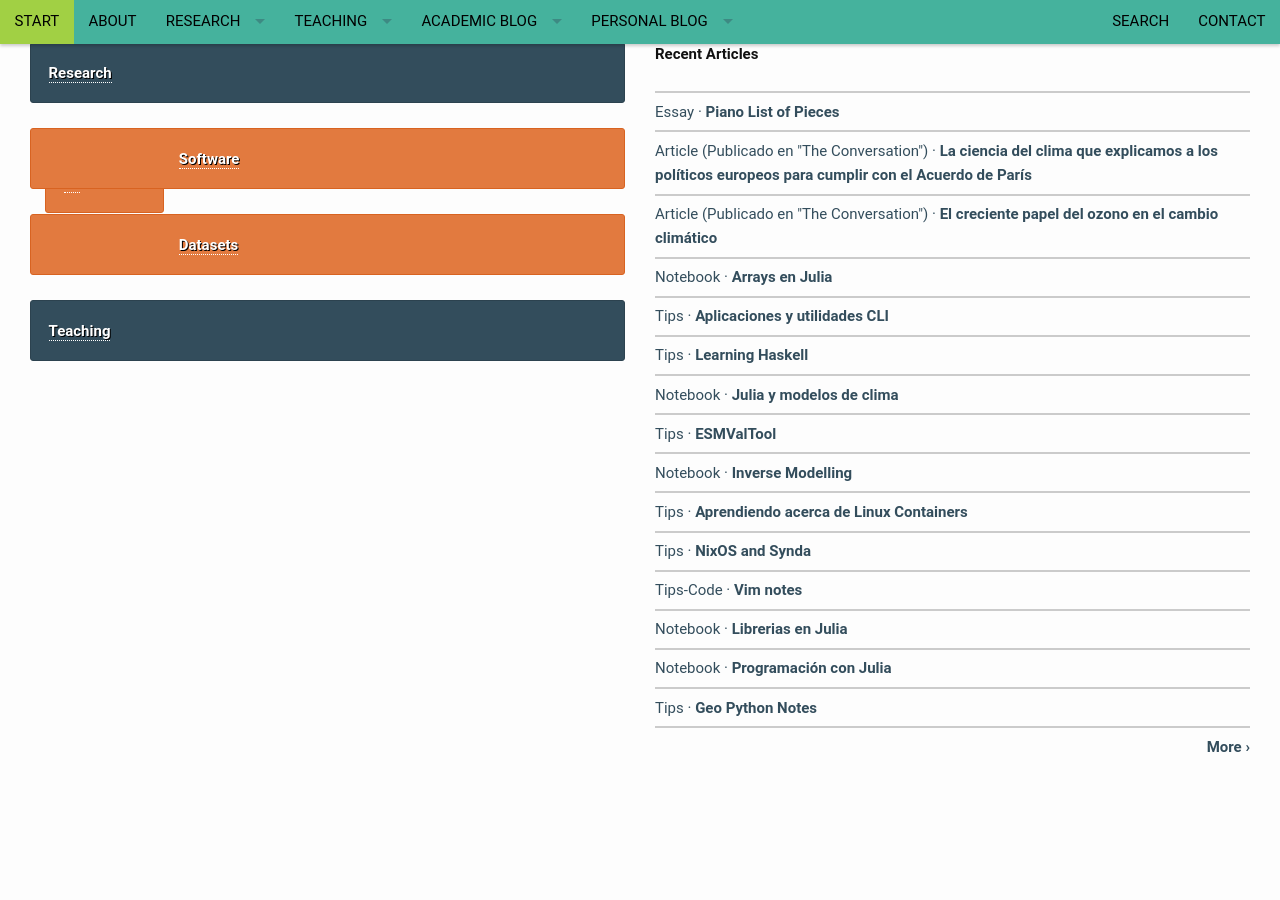
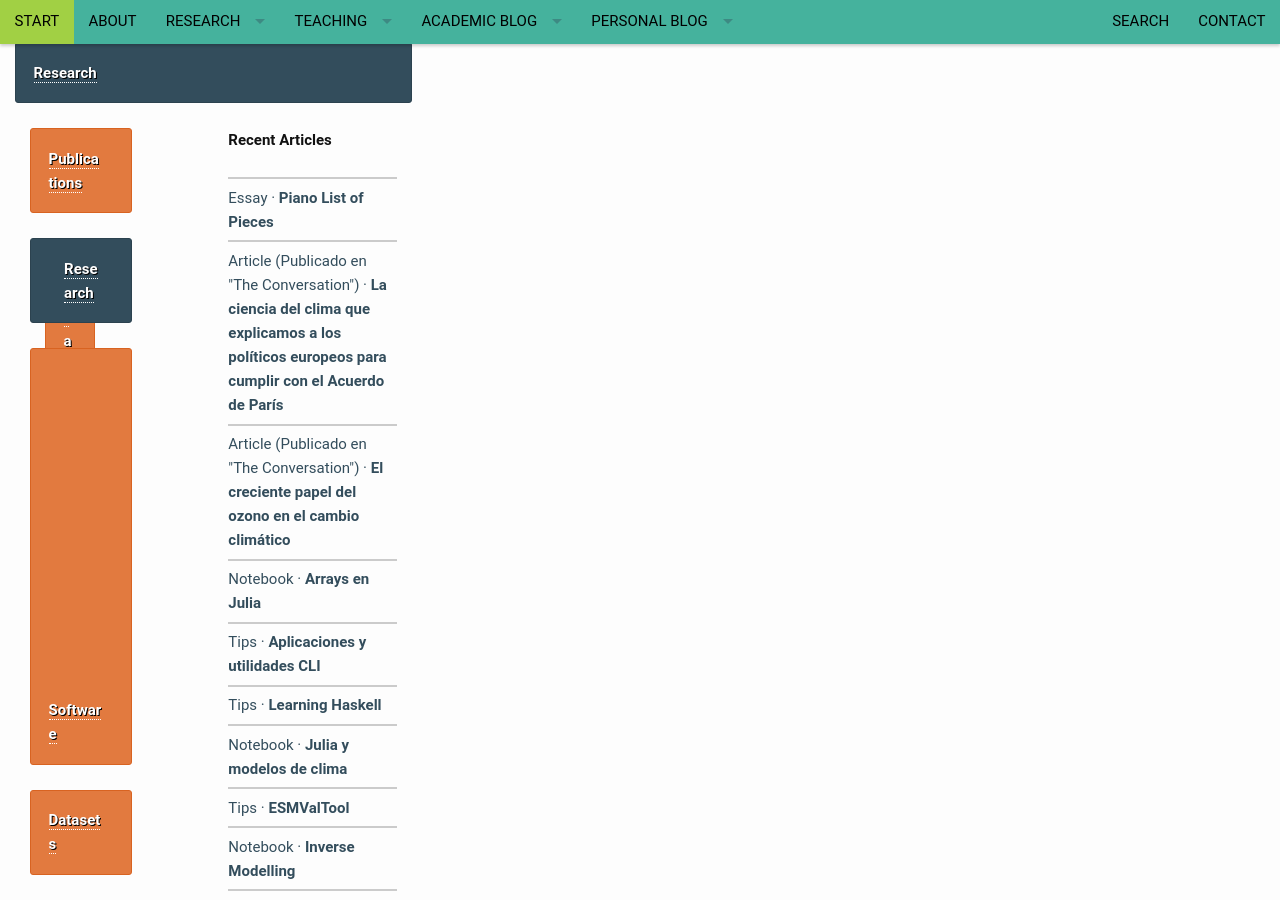
Before and after one commit to RCHG/rchg.github.io, a Jekyll site: the page built from pages/pages-root-folder/index.md, in a window 1280 px wide and 900 px high, scrolled down 328 px. Built offline with Jekyll 4.4.1, drawn with Linux system fonts in a browser that asks for light colours; nearby versions of some CDN libraries; comment, search, counter and statistics services are not loaded.

Commit message:
Update frontpage.html

```diff
--- a/_layouts/frontpage.html
+++ b/_layouts/frontpage.html
@@ -40,7 +40,14 @@
 
 
     <div class="row">
-        <div class="medium-6 columns">
+            <div class="row">
+  <div class="small-4 columns">
+        {% include alert info=' <a href="/research/overview">Research</a>' %}
+  <div class="small-4 columns">
+        {% include alert warning=' <a href="/research/publications/">Publications</a>' %}
+  <div class="small-4 columns">
+        {% include alert warning=' <a href="/research/datasets/">Datasets</a>' %}
+</div>
 
         {% include alert info=' <a href="/research/overview">Research</a>' %}
            <div class="small-3 columns">
```
